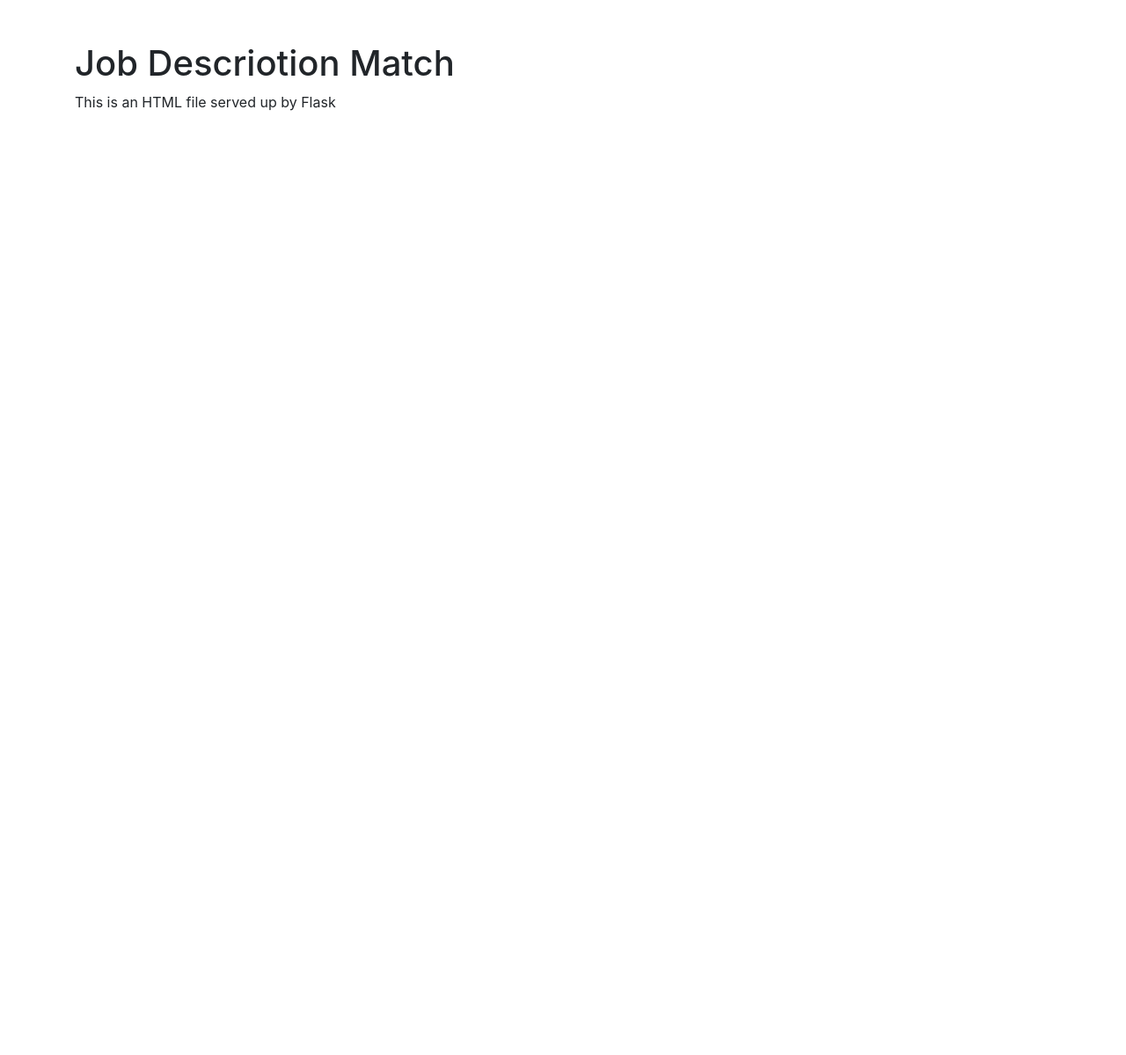
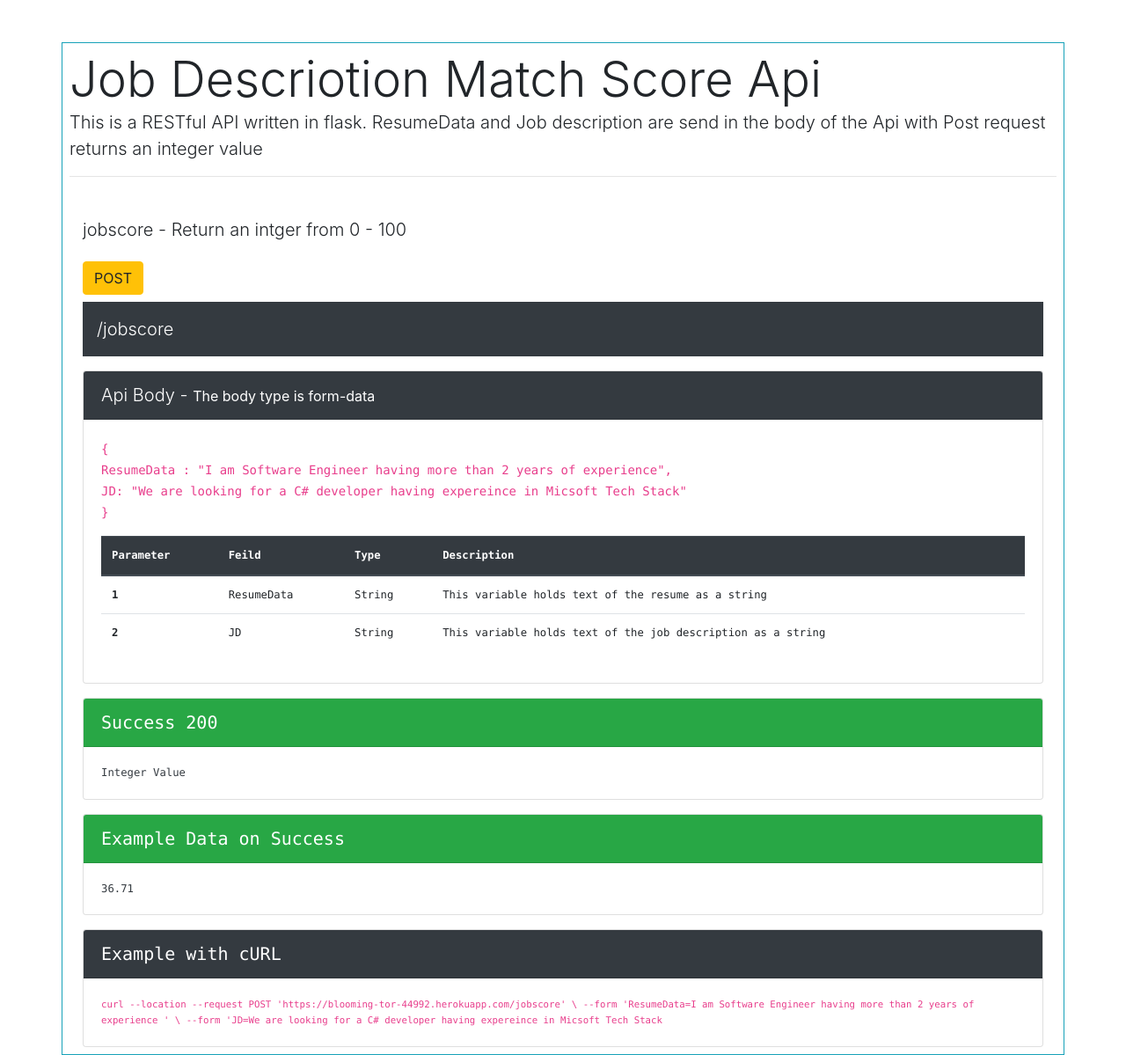
Before and after one commit to MehtabAhmed176/test, a Flask app: page / in a window 1280 px wide. Shown: the whole page at 88% size. Before the commit the page ends 126 px from the top, so only its background shows below. Run offline with Flask 2, Linux system fonts and the light colour scheme; some libraries are stand-ins or nearby versions.

Commit message:
adding the documentation

```diff
--- a/app.py
+++ b/app.py
@@ -12,6 +12,18 @@ app = flask.Flask(__name__)
 def home():
 
         return render_template("index.html")
+
+
+"""
+@api {get} /user/:id Request User information
+@apiName GetUser
+@apiGroup User
+
+@apiParam {Number} id Users unique ID.
+
+@apiSuccess {String} firstname Firstname of the User.
+@apiSuccess {String} lastname  Lastname of the User.
+"""
 
 @app.route('/jobscore', methods=['POST'])
 def file():
--- a/templates/index.html
+++ b/templates/index.html
@@ -8,22 +8,138 @@
   <title>Index</title>
 
 
-<!-- CSS only -->
-<link rel="stylesheet" href="https://stackpath.bootstrapcdn.com/bootstrap/4.5.2/css/bootstrap.min.css" integrity="sha384-JcKb8q3iqJ61gNV9KGb8thSsNjpSL0n8PARn9HuZOnIxN0hoP+VmmDGMN5t9UJ0Z" crossorigin="anonymous">
+  <!-- CSS only -->
+  <link rel="stylesheet" href="https://stackpath.bootstrapcdn.com/bootstrap/4.5.2/css/bootstrap.min.css"
+    integrity="sha384-JcKb8q3iqJ61gNV9KGb8thSsNjpSL0n8PARn9HuZOnIxN0hoP+VmmDGMN5t9UJ0Z" crossorigin="anonymous">
 
-<!-- JS, Popper.js, and jQuery -->
-<script src="https://code.jquery.com/jquery-3.5.1.slim.min.js" integrity="sha384-DfXdz2htPH0lsSSs5nCTpuj/zy4C+OGpamoFVy38MVBnE+IbbVYUew+OrCXaRkfj" crossorigin="anonymous"></script>
-<script src="https://cdn.jsdelivr.net/npm/popper.js@1.16.1/dist/umd/popper.min.js" integrity="sha384-9/reFTGAW83EW2RDu2S0VKaIzap3H66lZH81PoYlFhbGU+6BZp6G7niu735Sk7lN" crossorigin="anonymous"></script>
-<script src="https://stackpath.bootstrapcdn.com/bootstrap/4.5.2/js/bootstrap.min.js" integrity="sha384-B4gt1jrGC7Jh4AgTPSdUtOBvfO8shuf57BaghqFfPlYxofvL8/KUEfYiJOMMV+rV" crossorigin="anonymous"></script>
+  <!-- JS, Popper.js, and jQuery -->
+  <script src="https://code.jquery.com/jquery-3.5.1.slim.min.js"
+    integrity="sha384-DfXdz2htPH0lsSSs5nCTpuj/zy4C+OGpamoFVy38MVBnE+IbbVYUew+OrCXaRkfj"
+    crossorigin="anonymous"></script>
+  <script src="https://cdn.jsdelivr.net/npm/popper.js@1.16.1/dist/umd/popper.min.js"
+    integrity="sha384-9/reFTGAW83EW2RDu2S0VKaIzap3H66lZH81PoYlFhbGU+6BZp6G7niu735Sk7lN"
+    crossorigin="anonymous"></script>
+  <script src="https://stackpath.bootstrapcdn.com/bootstrap/4.5.2/js/bootstrap.min.js"
+    integrity="sha384-B4gt1jrGC7Jh4AgTPSdUtOBvfO8shuf57BaghqFfPlYxofvL8/KUEfYiJOMMV+rV"
+    crossorigin="anonymous"></script>
 
 </head>
 
 <body>
-    <div class="container mt-5">
+  <div class="container mt-5 p-2 border border-info">
 
-        <div class="h1">Job Descriotion Match</div>
-        <div>This is an HTML file served up by Flask</div>
+    <div class=" display-4">Job Descriotion Match Score Api</div>
+    <p class="lead">This is a RESTful API written in flask. ResumeData and Job description are send in the body of the Api with Post request returns an integer value </p>
+    <hr />
+    <div class="container ">
+      <div class="">
+        <p class="mt-5 lead h1">jobscore - Return an intger from 0 - 100</p>
+      </div>
+
+
+
+      <div>
+        <div class="btn btn-warning mt-3 "> POST</div>
+        <div class="">
+        <p class="text-white bg-dark mt-2 p-3 lead">/jobscore</p>
+      </div>
+
+      <div class="card">
+        <div class="card-header lead bg-dark text-white">
+          Api Body - <small>The body type is form-data</small>
+        </div>
+        <div class="card-body">
+
+          <code>{
+            <br/>
+            ResumeData :  "I am Software Engineer having more than 2 years of experience",<br/>
+
+            JD:  "We are looking for a C# developer having expereince in Micsoft Tech Stack"<br/>
+          }<code>
+
+            <div class="mt-3">
+              <table class="table">
+                <thead class="thead-dark">
+                  <tr>
+                    <th scope="col">Parameter</th>
+                    <th scope="col">Feild</th>
+                    <th scope="col">Type</th>
+                    <th scope="col">Description</th>
+                  </tr>
+                </thead>
+                <tbody>
+                  <tr>
+                    <th scope="row">1</th>
+                    <td>ResumeData </td>
+                    <td>String</td>
+                    <td>This variable holds text of the resume as a string</td>
+                  </tr>
+                  <tr>
+                    <th scope="row">2</th>
+                    <td>JD</td>
+                    <td>String</td>
+                    <td>This variable holds text of the job description as a string</td>
+                  </tr>
+
+                </tbody>
+              </table>
+            </div>
+
+        </div>
+      </div>
+
+
+
+      <div class="card mt-3 ">
+        <div class="card-header lead text-white bg-success">
+          Success 200
+        </div>
+        <div class="card-body">
+
+          <p class="card-text text-dark ">
+            Integer Value
+
+          </p>
+
+        </div>
+      </div>
+
+      <div class="card mt-3 ">
+        <div class="card-header lead text-white bg-success">
+          Example Data on Success
+        </div>
+        <div class="card-body">
+
+          <p class="card-text text-dark ">
+            36.71
+
+          </p>
+
+        </div>
+      </div>
+
+      <div class="card mt-3 ">
+        <div class="card-header lead text-white bg-dark">
+          Example with cURL
+        </div>
+        <div class="card-body">
+
+          <code>
+        curl --location --request POST 'https://blooming-tor-44992.herokuapp.com/jobscore' \
+        --form 'ResumeData=I am Software Engineer having more than 2 years of experience
+        ' \
+        --form 'JD=We are looking for a C# developer having expereince in Micsoft Tech Stack
+          </code>
+      </div>
+
+
+
+        </div>
+      </div>
+
+      </div>
     </div>
-    </body>
+  </div>
+</body>
 
 </html>
```
